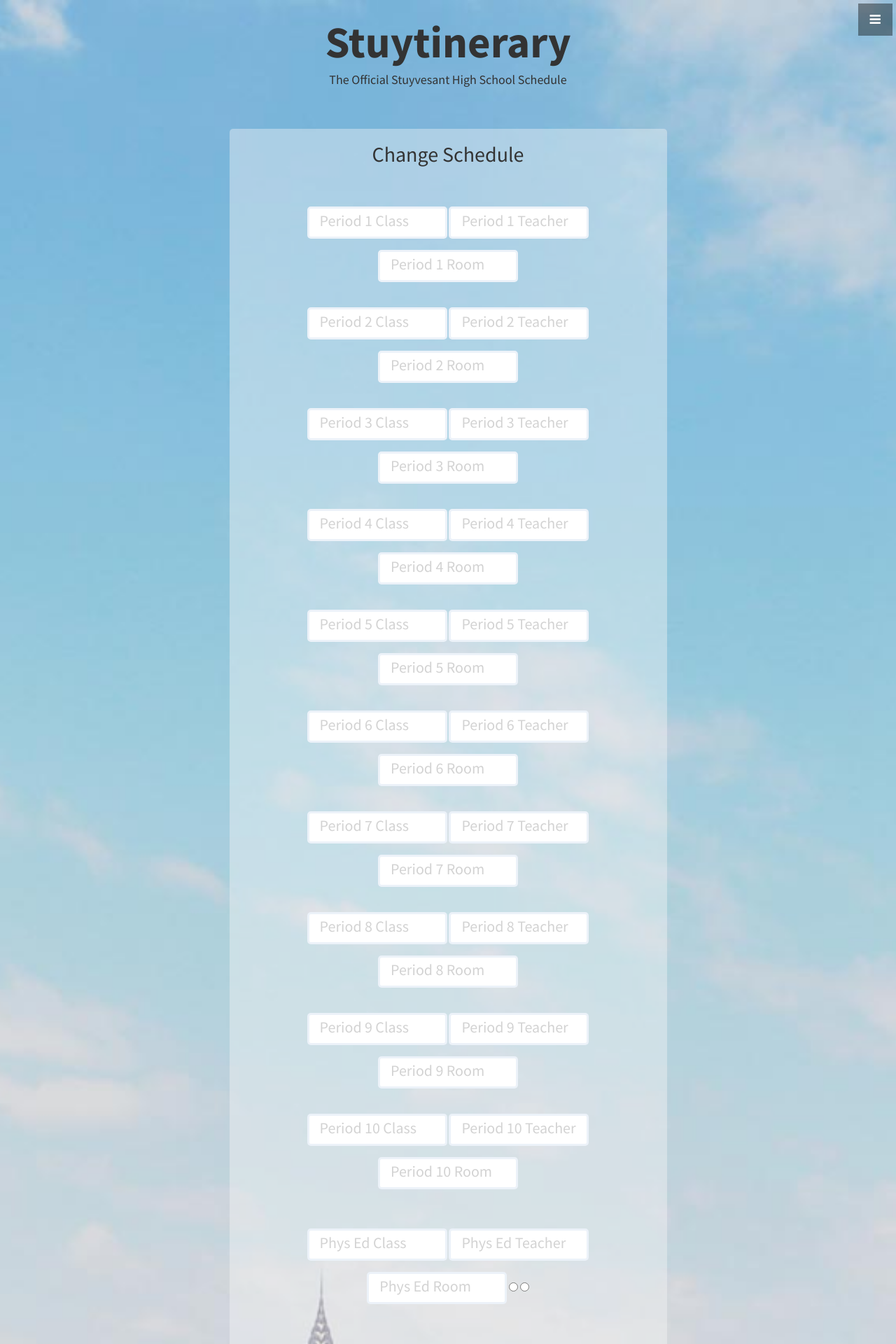
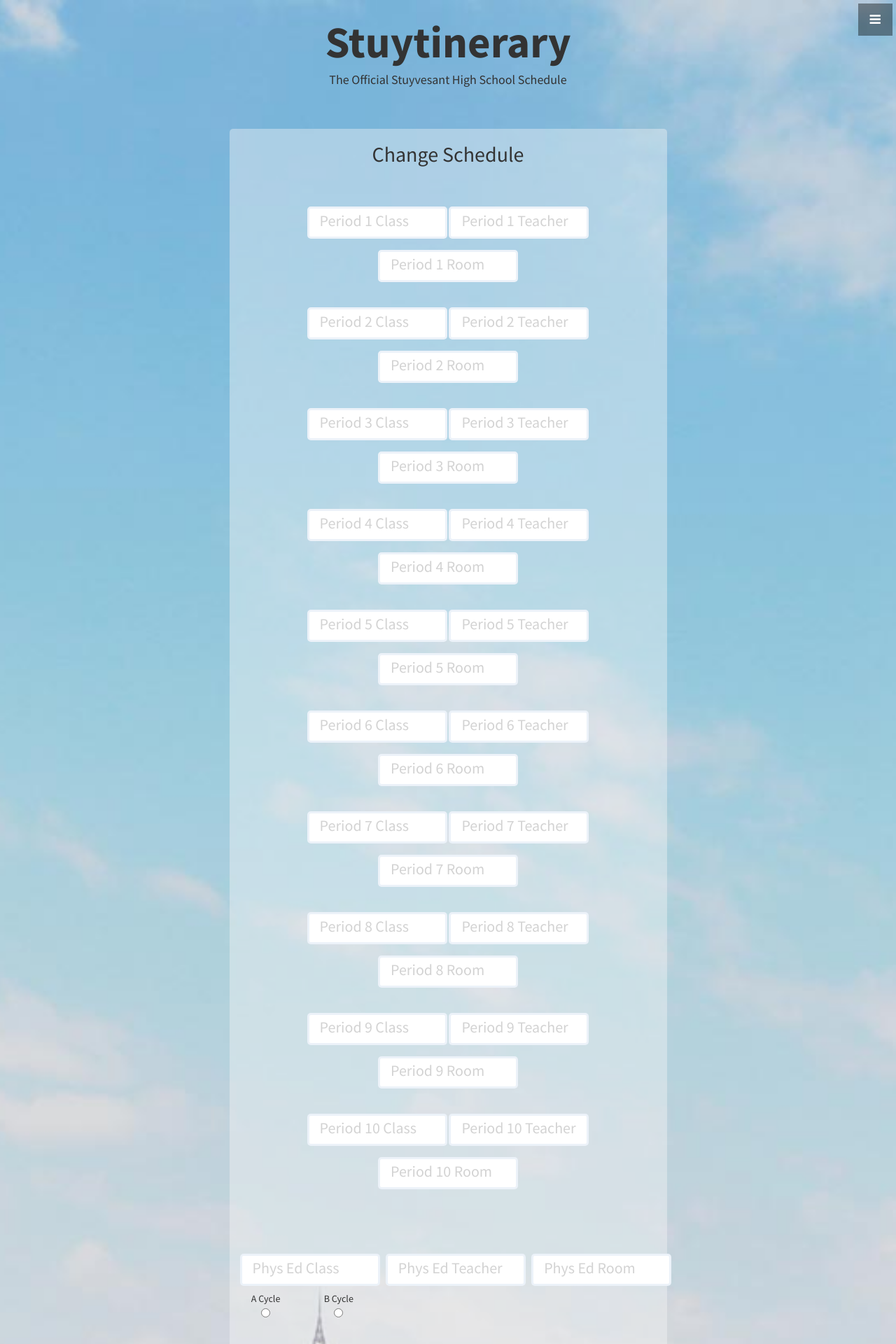
Before and after one commit to katelyj/Team_EighthGradeBully, a Flask app: page /settings/ in a window 1280 px wide. Shown: the top 1920 px of the page at 70% size. Run offline with Flask 2, Linux system fonts and the light colour scheme; some libraries are stand-ins or nearby versions.

Commit message:
fixed form

```diff
--- a/templates/settings.html
+++ b/templates/settings.html
@@ -98,11 +98,32 @@
 	      <input type="text" name="pd_10_teacher" style="width:200px"placeholder = "Period 10 Teacher">
 	      <input type="text" name="pd_10_room " style="width:200px"placeholder="Period 10 Room">
 
-	      <br><br><br> <input type="text" name="phys_ed_class" style="width:200px"placeholder="Phys Ed Class">
-	      <input type="text" name="phys_ed_teacher" style="width:200px"placeholder = "Phys Ed Teacher">
-	      <input type="text" name="phys_ed_room " style="width:200px"placeholder="Phys Ed Room">
-	      <input type="radio" id="a_day">
-	      <input type="radio" id="b_day">
+	      <div id="spacer" class="col-xs-12 lspacer">
+		  </div>
+
+	      <div class="row">
+	      	<div class="col-xs-12">
+
+		    </div>
+		    <div class="col-md-4">
+		    	<input type="text" name="phys_ed_class" style="width:200px"placeholder="Phys Ed Class">
+		    </div>
+		    <div class="col-md-4">
+		      <input type="text" name="phys_ed_teacher" style="width:200px"placeholder = "Phys Ed Teacher">
+		    </div>
+		    <div class="col-md-4">
+		      <input type="text" name="phys_ed_room " style="width:200px"placeholder="Phys Ed Room">
+		    </div>
+
+			<div class="col-md-2">
+		      A Cycle<br><input name="phys_day" type="radio" id="a_day" value="a_day">
+		    </div>
+
+		    <div class="col-md-2">
+		      B Cycle<br><input name="phys_day" type="radio" id="b_day" value="b_day">
+		    </div>
+
+		  </div>
 
 	      <br><br><br><br>
 
@@ -121,7 +142,7 @@
 	  <div id="whitespace" class="col-md-3"></div>
 
 
-	  <div id="schedule" class="col-md-12 container schedulecontainer">
+	  <div id="schedule" class="col-md-6 container schedulecontainer">
 
           	<h2> Change Password</h2>
           	<form action = "/changepassword/" method="POST">
```
